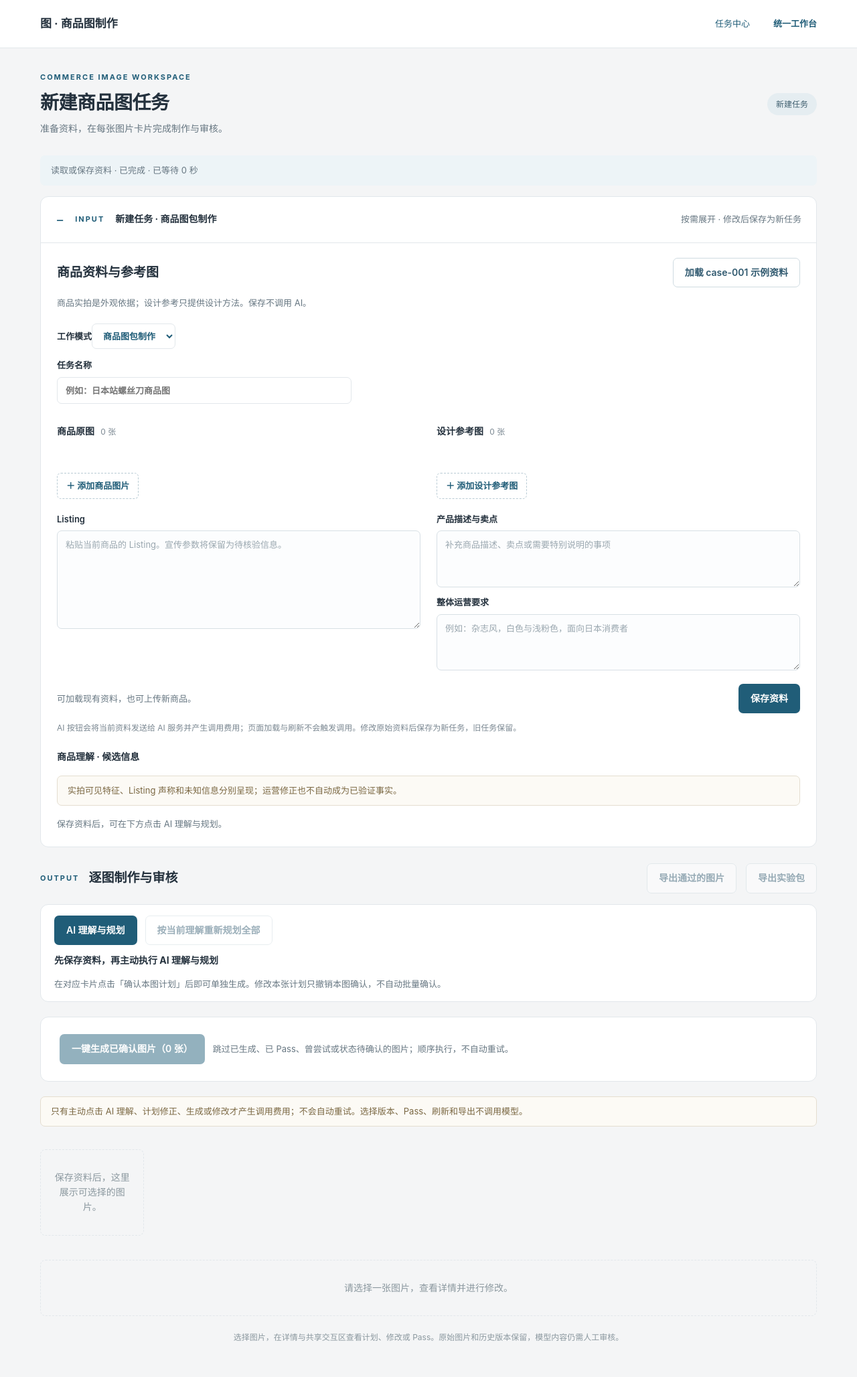
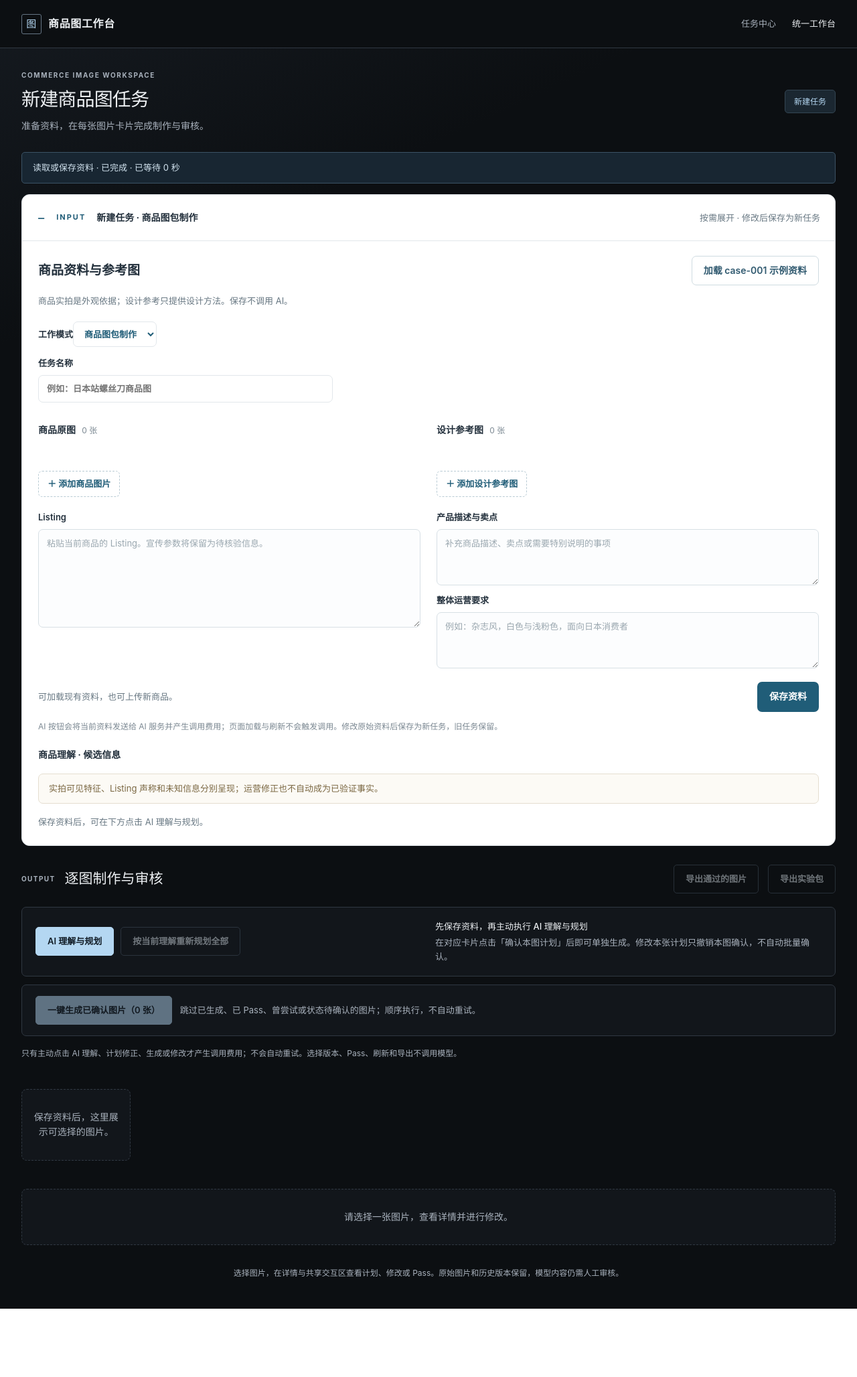
Before and after one commit to SONG-36/commerce-image-poc, a Flask app: page /prepare/new in a window 1280 px wide. Shown: the whole page at 67% size. After the commit the page ends 1954 px from the top, so only its background shows below. Run offline with Flask 3, Linux system fonts and the light colour scheme.

Commit message:
style: add futuristic visual design to image workspace

```diff
--- a/src/static/generate.js
+++ b/src/static/generate.js
@@ -85,7 +85,7 @@ function renderChoices(){
   const grid=node('generation-cards');grid.replaceChildren();
   current.cards.forEach((card,index)=>{
     const button=el('button',undefined,'image-choice'+(card.id===selectedTarget?' selected':''));
-    button.type='button';button.dataset.cardId=card.id;button.setAttribute('aria-pressed',String(card.id===selectedTarget));
+    button.type='button';button.dataset.cardId=card.id;button.dataset.passed=String(card.has_passed_history);button.dataset.status=displayStatus(card);button.setAttribute('aria-pressed',String(card.id===selectedTarget));
     button.setAttribute('aria-label','选择图片 #'+String(index+1).padStart(2,'0'));
     const image=el('img');image.src=card.image_url||card.reference.url;image.alt=card.image_url?'已保存的生成图缩略图':'尚未生成，显示参考或原图';
     const badge=card.has_passed_history?'已有 Pass':'待审核';
--- /dev/null
+++ b/src/static/visual.css
@@ -0,0 +1,166 @@
+/* D01/D02 visual sample: task home + OUTPUT. INPUT retains its existing theme. */
+.visual-prototype {
+  --bg-primary: #0c0f12;
+  --bg-secondary: #12161b;
+  --surface: #191e24;
+  --text-primary: #edf0f3;
+  --text-secondary: #a8b1bc;
+  --accent: #b4d7f2;
+  --ui-border: #303842;
+  --preview-surface: #e7e7e7;
+  --success: #a7d4bb;
+  --error: #efb3a6;
+  background: linear-gradient(155deg, #151a20 0, var(--bg-primary) 470px);
+  color: var(--text-primary);
+  min-height: 100vh;
+}
+.visual-prototype main { max-width: 1320px; padding: 32px 32px 24px; }
+.visual-prototype .topbar {
+  height: 72px; padding: 0 max(32px, calc((100vw - 1256px) / 2));
+  border-bottom: 1px solid var(--ui-border); background: var(--bg-primary);
+}
+.visual-prototype .brand { font-size: 16px; font-weight: 600; letter-spacing: .04em; }
+.workspace-mark {
+  display: grid; place-items: center; width: 30px; height: 30px; border: 1px solid #657584;
+  border-radius: 3px; color: var(--accent); font-size: 15px; font-weight: 500;
+}
+.visual-prototype .topbar nav { gap: 24px; }
+.visual-prototype .topbar nav a { color: var(--text-secondary); }
+.visual-prototype .topbar nav strong { color: var(--text-primary); font-weight: 500; }
+.visual-prototype .topbar nav span { color: var(--text-secondary); }
+.visual-prototype > main > .heading .eyebrow { color: var(--text-secondary); font-size: 10px; letter-spacing: .16em; }
+.visual-prototype > main > .heading h1 { font-weight: 550; letter-spacing: -.03em; }
+.visual-prototype > main > .heading p:last-child { color: var(--text-secondary); }
+.visual-prototype > main > .heading .pill { color: var(--accent); background: #1b2731; border: 1px solid #344653; border-radius: 5px; }
+.visual-prototype footer { color: var(--text-secondary); margin-top: 28px; font-size: 12px; }
+.visual-prototype :is(a, button, input, textarea, select, summary):focus-visible {
+  outline: 2px solid var(--accent); outline-offset: 4px;
+}
+.visual-prototype #input-panel { color: #24313d; }
+.visual-prototype #input-panel :focus-visible { outline-color: #205d78; }
+.task-home .task-hero { min-height: 225px; gap: 32px; margin-bottom: 28px; }
+.task-home .task-hero h1 { font-size: clamp(28px, 3.1vw, 42px); line-height: 1.35; margin: 16px 0; }
+.task-home .task-hero p:last-child { max-width: 530px; font-size: 15px; line-height: 1.9; }
+.task-home .task-hero .button-link { padding: 14px 24px; min-width: 160px; text-align: center; border-radius: 5px; }
+.task-home .primary, #output .primary {
+  background: var(--accent); color: #101b25; border: 1px solid var(--accent); box-shadow: none;
+}
+.task-home .primary:hover, #output .primary:hover:not(:disabled) { background: #d2e8fa; border-color: #d2e8fa; }
+.task-list-heading { display: flex; align-items: baseline; gap: 18px; padding: 20px 0; border-top: 1px solid var(--ui-border); }
+.task-list-heading h2 { font-size: 17px; font-weight: 550; }
+.task-list-heading p { margin: 0; font-size: 13px; color: var(--text-secondary); }
+.task-home .task-list { gap: 10px; }
+.task-home .task-row { padding: 23px 24px; background: var(--bg-secondary); border: 1px solid var(--ui-border); border-radius: 7px; }
+.task-home .task-row:hover { border-color: #607282; background: #161c22; }
+.task-home .task-row > div { min-width: 0; }
+.task-home .task-row h2 { font-size: 17px; font-weight: 550; overflow-wrap: anywhere; }
+.task-home .task-row .muted { color: var(--text-secondary); font-size: 12px; }
+.task-home .task-row p:last-child { color: #c4d6e5; font-size: 13px; margin-top: 11px; }
+.task-home .secondary, #output .secondary { background: transparent; border: 1px solid #465462; color: #d7e0e7; border-radius: 5px; }
+.task-home .secondary:hover, #output .secondary:hover:not(:disabled) { background: #232d36; border-color: #8097aa; }
+.task-home .task-list > p { padding: 36px 20px; border: 1px dashed var(--ui-border); color: var(--text-secondary); text-align: center; border-radius: 7px; }
+/* Every dark form/control rule is scoped to OUTPUT, never to the INPUT panel. */
+#output { color: var(--text-primary); margin-top: 28px; }
+#output .eyebrow { color: var(--text-secondary); font-size: 10px; letter-spacing: .14em; }
+#output h2 { font-size: 21px; font-weight: 550; }
+#output h3 { font-size: 15px; font-weight: 550; margin: 0 0 18px; }
+#output .output-heading { margin-bottom: 20px; align-items: center; }
+#output .panel { background: var(--bg-secondary); border-color: var(--ui-border); border-radius: 7px; box-shadow: none; }
+#output button { border-radius: 5px; font-size: 13px; transition: background-color .15s, border-color .15s; }
+#output button:disabled { opacity: .48; }
+#output .muted, #output .history { color: var(--text-secondary); }
+#output a { color: var(--accent); text-underline-offset: 3px; }
+#output #planning-controls { padding: 18px 20px; margin-bottom: 12px; display: grid; grid-template-columns: minmax(300px, 1fr) minmax(0, 1fr); gap: 4px 20px; align-items: center; }
+#output #planning-controls .actions { gap: 10px; margin: 0; grid-row: 1 / 3; }
+#output #planning-controls strong { font-size: 13px; font-weight: 500; }
+#output #planning-controls p { margin: 0; grid-column: 2; }
+#output .batch-controls { padding: 16px 20px; margin-bottom: 0; }
+#output .batch-controls > .muted { display: inline; line-height: 2.5; }
+#output .batch-controls p { color: var(--text-secondary); }
+#output .notice { color: #c3d4e1; background: #16212a; border-color: #344a59; border-radius: 5px; }
+#output #workspace-note { font-size: 12px; padding: 12px 0; background: transparent; border: 0; margin: 4px 0 14px; color: var(--text-secondary); }
+#output .image-choices { grid-template-columns: repeat(auto-fill, minmax(158px, 1fr)); gap: 12px; margin-bottom: 24px; }
+#output .image-choice { background: var(--bg-secondary); border: 1px solid var(--ui-border); border-radius: 6px; padding: 8px; gap: 4px; color: var(--text-primary); box-shadow: none; }
+#output .image-choice:hover { border-color: #7a8a98; }
+#output .image-choice.selected { border-color: var(--accent); box-shadow: 0 0 0 1px var(--accent); background: #1b2630; }
+#output .image-choice img { height: 156px; border-radius: 3px; background: var(--preview-surface); margin-bottom: 7px; }
+#output .image-choice strong { font-size: 13px; font-weight: 600; }
+#output .image-choice span, #output .image-choice small { font-size: 12px; color: var(--text-secondary); line-height: 1.55; }
+#output .image-choice[aria-pressed="true"] strong { color: var(--accent); }
+#output .image-choice[data-passed="true"] small { color: var(--success); }
+#output .image-choice:is([data-status="FAILED"], [data-status="INTERRUPTED"]) span { color: var(--error); }
+#output .image-workspace { grid-template-columns: minmax(0, 1.4fr) minmax(330px, 1fr); gap: 20px; }
+#output .image-detail, #output .image-interaction { padding: 22px; }
+#output .selected-result { width: 100%; height: clamp(360px, 43vw, 620px); max-height: 620px; background: var(--preview-surface); border-radius: 4px; margin-bottom: 12px; }
+#output .image-caption { color: var(--text-secondary); margin: 14px 0; line-height: 1.8; }
+#output .reference-preview, #output .previous-image { background: var(--preview-surface); }
+#output .image-detail > #selected-image-detail > .secondary { padding: 7px 12px; }
+#output .image-detail .generation-actions { justify-content: flex-start; gap: 10px; padding-top: 16px; border-top: 1px solid var(--ui-border); }
+#output .image-detail .generation-actions .primary { margin-left: auto; }
+#output .card-plan { border-color: var(--ui-border); background: var(--bg-primary); padding: 13px; border-radius: 5px; }
+#output .card-plan > summary { color: #d3e2ee; font-weight: 500; font-size: 13px; }
+#output .card-plan .details { grid-template-columns: 86px minmax(0, 1fr); }
+#output .details dt { color: var(--text-secondary); }
+#output .plan-summary { color: #d1dbe3; line-height: 1.8; margin-top: 18px; }
+#output .history { border-color: var(--ui-border); font-size: 13px; }
+#output .history summary { color: #d1dbe3; padding: 3px 0; }
+#output .history-item { border-color: #566777; }
+#output .history-item small { color: var(--text-secondary); }
+#output .edit-target { white-space: pre-line; font: 12px/1.9 ui-monospace, SFMono-Regular, Menlo, monospace; background: #1a2630; border-left: 2px solid var(--accent); border-radius: 0 4px 4px 0; padding: 12px 14px; color: #cfdfec; margin-bottom: 22px; }
+#output label { font-weight: 500; font-size: 13px; color: #c7d1da; }
+#output select, #output textarea, #output input { color-scheme: dark; font: inherit; }
+#output select, #output textarea { color: var(--text-primary); background: var(--bg-primary); border: 1px solid #475461; border-radius: 5px; padding: 10px 12px; }
+#output select { max-width: 100%; }
+#output textarea { min-height: 136px; line-height: 1.9; font-size: 14px; font-weight: 400; }
+#output textarea::placeholder { color: #9ca9b5; }
+#output textarea:focus { outline: 2px solid var(--accent); outline-offset: 2px; }
+#output #edit-file { display: block; width: 100%; margin-top: 9px; font-size: 12px; padding: 8px; border: 1px dashed #475461; border-radius: 5px; }
+#output #edit-file::file-selector-button { padding: 7px 10px; margin-right: 10px; border: 1px solid #526575; border-radius: 3px; background: #263440; color: var(--text-primary); cursor: pointer; }
+#output #edit-auxiliary .muted { font-size: 12px; line-height: 1.8; }
+#output #send-edit { width: 100%; padding: 12px 16px; margin: 10px 0 18px; }
+#output .auxiliary-preview { background: #1b2229; border-radius: 5px; padding: 10px; }
+#output .auxiliary-preview img { background: var(--preview-surface); }
+#output .generation-error { background: #2b1d1c; color: var(--error); border-color: #68413a; }
+#output .waiting { color: var(--accent); }
+#output .waiting::before { border-color: #475b6c; border-top-color: var(--accent); }
+#output .empty { color: var(--text-secondary); border-color: var(--ui-border); background: var(--bg-secondary); }
+#output .stale { background: #332c1e; color: #e0c998; }
+#output #image-viewer { background: #13171c; color: var(--text-primary); border: 1px solid #53616f; border-radius: 6px; }
+#output #image-viewer::backdrop { background: #030507df; }
+#output #viewer-image { background: var(--preview-surface); border-radius: 2px; }
+.visual-prototype > main > :is(#message, #generation-message, #operation-progress, #config-note) { background: #182632; color: #d2e3ef; border: 1px solid #3b5264; border-radius: 5px; }
+.visual-prototype > main > :is(#message.error, #generation-message.error) { background: #2b1d1c; color: var(--error); border-color: #68413a; }
+.task-home #message { background: #2b1d1c; color: var(--error); border-color: #68413a; }
+@media (max-width: 1050px) {
+  #output .image-workspace { grid-template-columns: minmax(0, 1.2fr) minmax(300px, 1fr); gap: 14px; }
+  #output .image-detail, #output .image-interaction { padding: 18px; }
+  #output .heading-actions { gap: 8px; }
+  #output #planning-controls { grid-template-columns: minmax(0, 1fr); gap: 12px; }
+  #output #planning-controls .actions { grid-row: auto; }
+  #output #planning-controls p { grid-column: auto; }
+}
+@media (max-width: 800px) {
+  .visual-prototype main { padding: 24px 20px; }
+  .visual-prototype .topbar { padding: 16px 20px; height: auto; min-height: 72px; }
+  .visual-prototype .topbar nav { gap: 10px; }
+  .task-home .task-hero { min-height: 0; padding: 18px 0 26px; flex-wrap: wrap; gap: 24px; }
+  .task-list-heading { align-items: flex-start; flex-direction: column; gap: 5px; }
+  #output .image-workspace { grid-template-columns: minmax(0, 1fr); }
+  #output .output-heading { flex-wrap: wrap; gap: 14px; }
+  #output .image-choices { grid-template-columns: repeat(auto-fill, minmax(130px, 1fr)); gap: 10px; }
+  #output .image-choice img { height: 140px; }
+  #output .selected-result { height: 500px; max-height: 70vh; }
+}
+@media (max-width: 480px) {
+  .visual-prototype main { padding: 20px 14px; }
+  .visual-prototype .brand { font-size: 14px; }
+  .visual-prototype .topbar nav { font-size: 11px; }
+  .task-home .task-row { padding: 18px; gap: 16px; }
+  #output .image-detail, #output .image-interaction { padding: 15px; }
+  #output .edit-target { font-size: 11px; }
+  #output .batch-controls > button { max-width: 100%; white-space: normal; }
+  #output .image-detail .generation-actions .primary { margin-left: 0; }
+}
+@media (prefers-reduced-motion: reduce) {
+  .visual-prototype *, .visual-prototype *::before, .visual-prototype *::after { animation: none !important; transition: none !important; scroll-behavior: auto !important; }
+}
--- a/src/templates/workspace.html
+++ b/src/templates/workspace.html
@@ -4,10 +4,11 @@
   <meta charset="utf-8"><meta name="viewport" content="width=device-width,initial-scale=1">
   <title>商品图工作台</title>
   <link rel="stylesheet" href="/static/prepare.css"><link rel="stylesheet" href="/static/generate.css"><link rel="stylesheet" href="/static/workspace.css">
+  <link rel="stylesheet" href="/static/visual.css">
   <script src="/static/prepare.js" defer></script><script src="/static/batch_generate.js" defer></script><script src="/static/generate.js" defer></script><script src="/static/workspace.js" defer></script>
 </head>
-<body data-session-id="{{ session_id }}" data-workspace="true">
-  <header class="topbar"><a class="brand" href="/">图 · 商品图制作</a><nav><a href="/">任务中心</a><strong>统一工作台</strong></nav></header>
+<body class="visual-prototype" data-session-id="{{ session_id }}" data-workspace="true">
+  <header class="topbar"><a class="brand" href="/"><span class="workspace-mark" aria-hidden="true">图</span>商品图工作台</a><nav><a href="/">任务中心</a><strong>统一工作台</strong></nav></header>
   <main>
     <div class="heading"><div><p class="eyebrow">COMMERCE IMAGE WORKSPACE</p><h1 id="workspace-title">商品图工作台</h1><p id="task-summary">准备资料，在每张图片卡片完成制作与审核。</p></div><span id="saved-status" class="pill">新建任务</span></div>
     <div id="message" role="status" aria-live="polite" hidden></div><div id="operation-progress" role="status" aria-live="polite" hidden></div><div id="generation-message" role="status" aria-live="polite" hidden></div>
```
Also changed, not shown: docs/02_CURRENT_STATE.md (+14 -2 lines), src/templates/tasks.html (+7 -5 lines).
